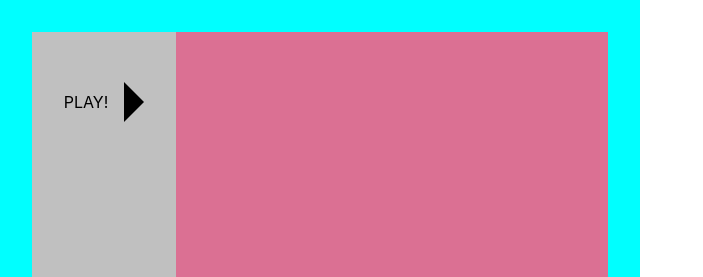
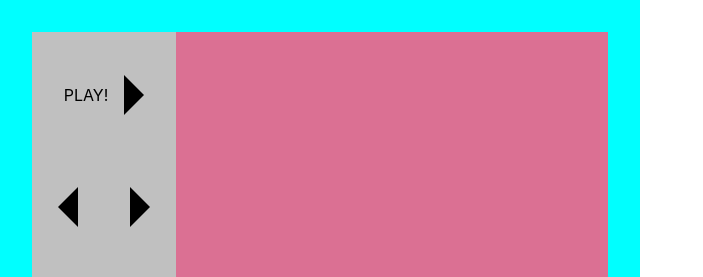
Before and after one commit to mar10outof10/syntho, a React (Create React App) app: page / in a window 1280 px wide. Shown: the top 277 px of the page, without its empty margins (0-703 px from the left). Built offline with nearby package versions, Linux system fonts and the light colour scheme.

Commit message:
Added UI elements for tempo display

```diff
--- a/src/components/UserInterface/TempoDisplay.js
+++ b/src/components/UserInterface/TempoDisplay.js
@@ -3,8 +3,9 @@ import React from "react";
 const TempoDisplay = () => {
   return (
     <div className="tempoDisplay">
+      <div className="triangle-left"></div>
       <div className="tempoDisplay__digital">
-
+      <div className="triangle-right"></div>
       </div>
     </div>
   )
--- a/src/components/UserInterface/TrackList.js
+++ b/src/components/UserInterface/TrackList.js
@@ -1,4 +1,8 @@
 import React from "react";
+
+const Track = ({track}) => {
+  <div className={`trackList_track trackList_track${track} rounded-square`}></div>
+}
 
 const TrackList = () => {
   return (
--- a/src/main.css
+++ b/src/main.css
@@ -61,6 +61,11 @@ html {
   border-top: 20px solid transparent;
 }
 
+.rounded-square {
+  border: solid black 5px;
+  border-radius: 20%;
+}
+
 .synthoMain {
   padding: 5% 5%;
   width: 100%;
@@ -83,6 +88,13 @@ html {
   gap: 1em;
 }
 
+.tempoDisplay {
+  display: flex;
+  width: 100%;
+  justify-content: space-around;
+  align-items: center;
+}
+
 .userInterface {
   display: flex;
   flex: 1;
--- a/src/sass/components/UserInterface/_tempoDisplay.scss
+++ b/src/sass/components/UserInterface/_tempoDisplay.scss
@@ -1,3 +1,6 @@
 .tempoDisplay {
-
+  display: flex;
+  width: 100%;
+  justify-content: space-around;
+  align-items: center;
 }
--- a/src/sass/utilities/_utilityClasses.scss
+++ b/src/sass/utilities/_utilityClasses.scss
@@ -15,3 +15,8 @@
   border-right: 20px solid black;
   border-top: 20px solid transparent;
 }
+
+.rounded-square {
+  border: solid black 5px;
+  border-radius: 20%;
+}
```
